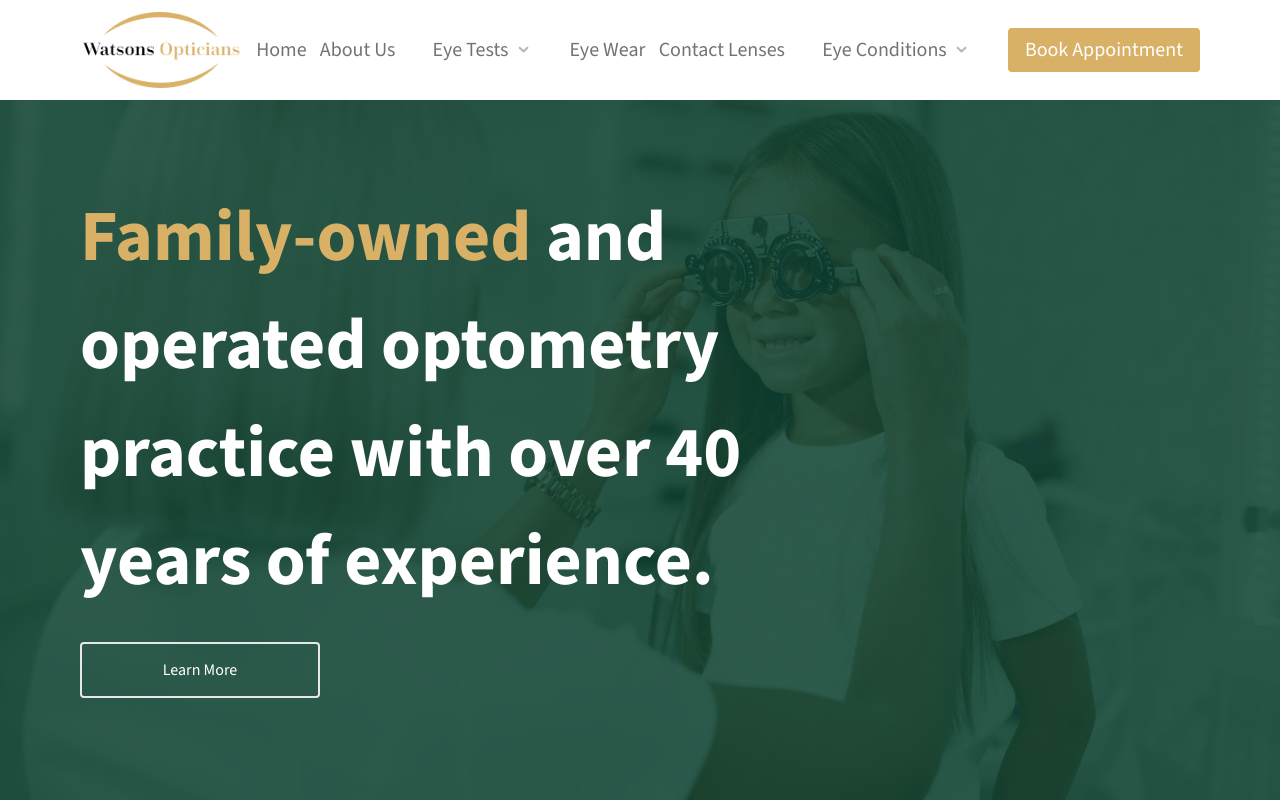
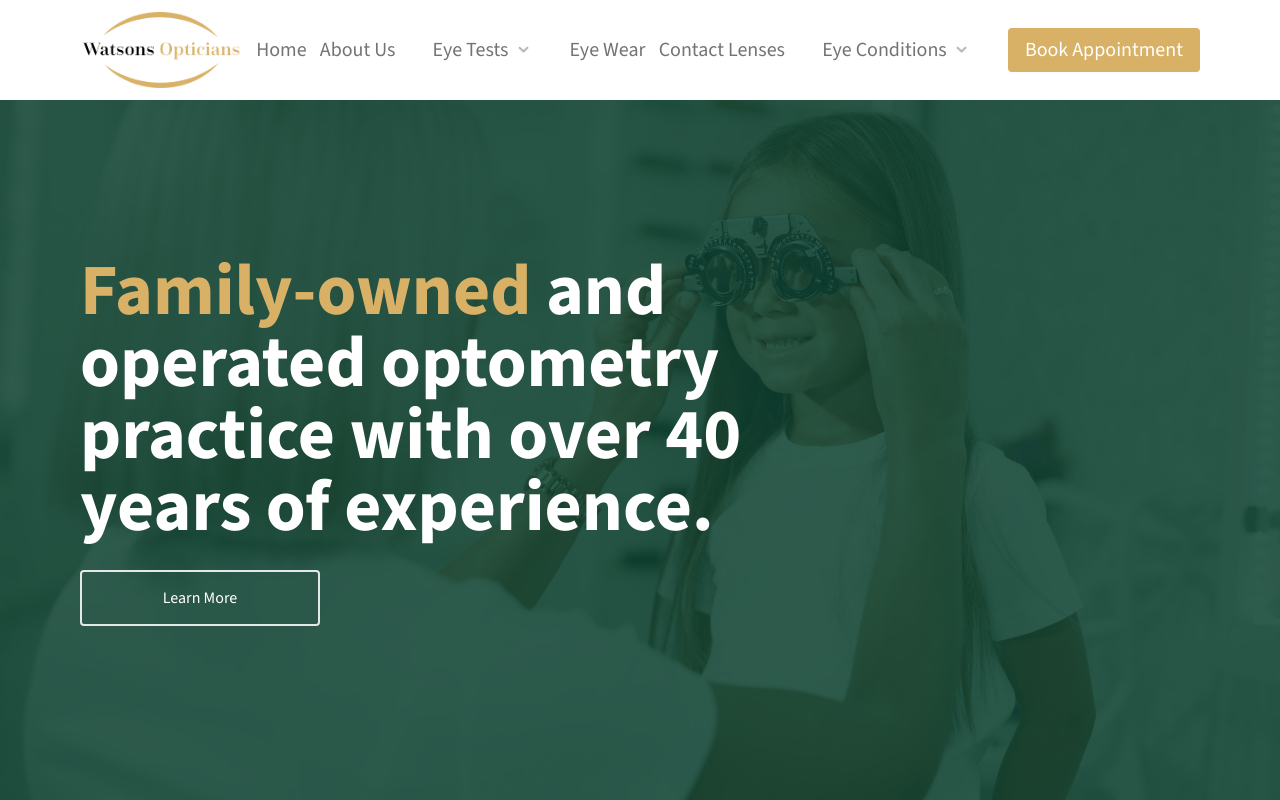
Before and after one commit to AGuerriere/watsons, a Next.js app: page / in a window 1280 px wide. Shown: the top 800 px of the page. Built offline with nearby package versions, Linux system fonts and the light colour scheme.

Commit message:
fix for homepage header overflowing

```diff
--- a/src/app/page.tsx
+++ b/src/app/page.tsx
@@ -16,7 +16,7 @@ export default function Home() {
       <div className="text-white -ml-7 -mr-7 md:-ml-20 md:-mr-20 min-h-[400px] h-[calc(100vh-100px)] bg-[url('/images/header.webp')] bg-cover bg-no-repeat bg-center">
         <div className='bg-greenOverlay h-full pl-7 md:pl-20 '>
           <div className='flex pl:14 flex-col justify-center h-full'>
-            <h1 className='text-5xl font-bold leading-normal xl:text-7xl md:w-4/5 lg:w-3/5 md:leading-normal xl:leading-normal lg:w-2/5'>
+            <h1 className='text-5xl font-bold leading-normal xl:text-7xl md:w-4/5 lg:w-3/5 md:leading-normal'>
               <span className='text-gold'>Family-owned</span> and operated optometry practice with over 40 years of experience.
             </h1>
             <Link href="/about"><div className='border-solid border-2 w-36 md:w-60 md:h-14 h-9 rounded flex justify-center items-center mt-7 mb-5'>Learn More</div></Link>
```
